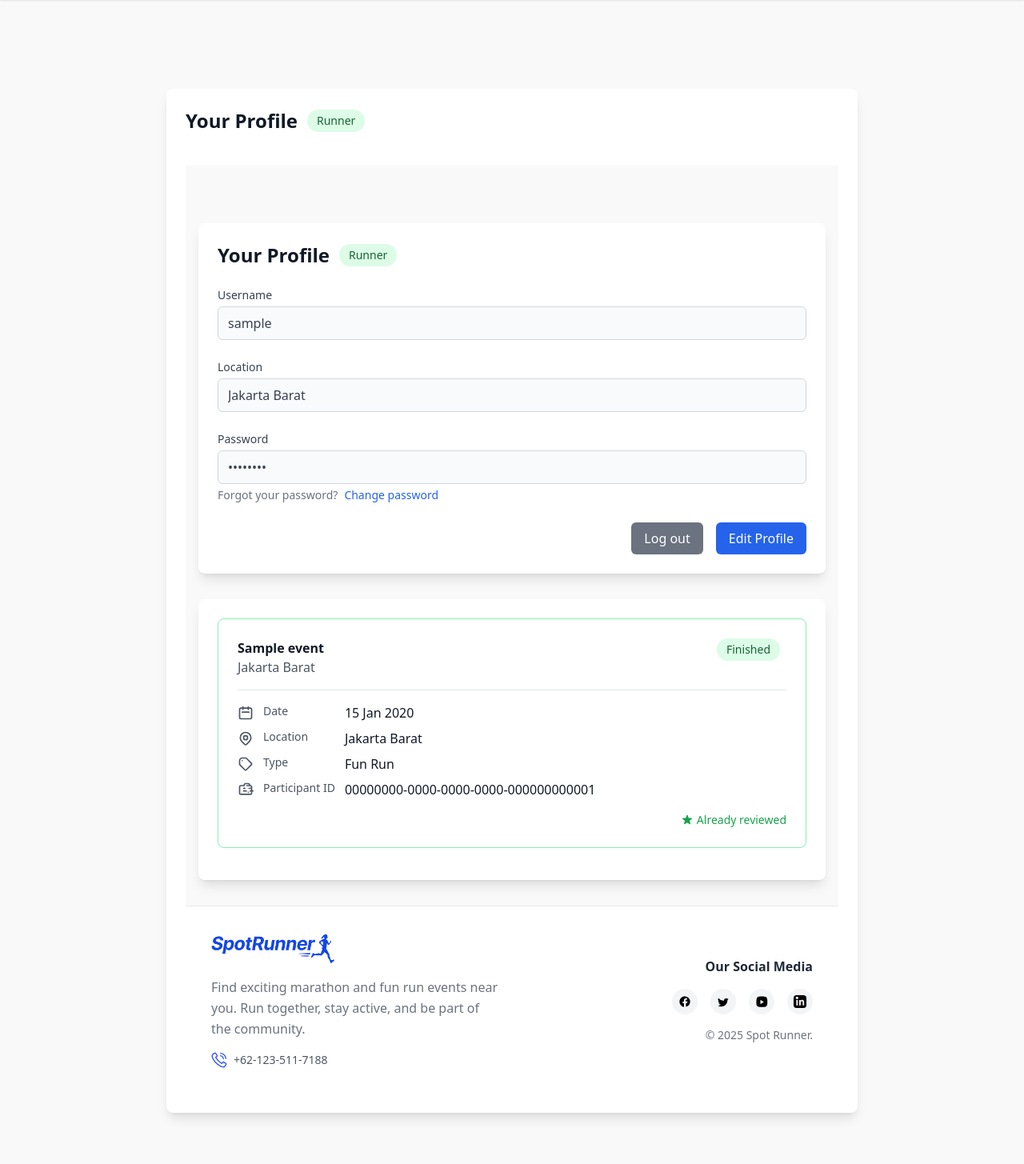
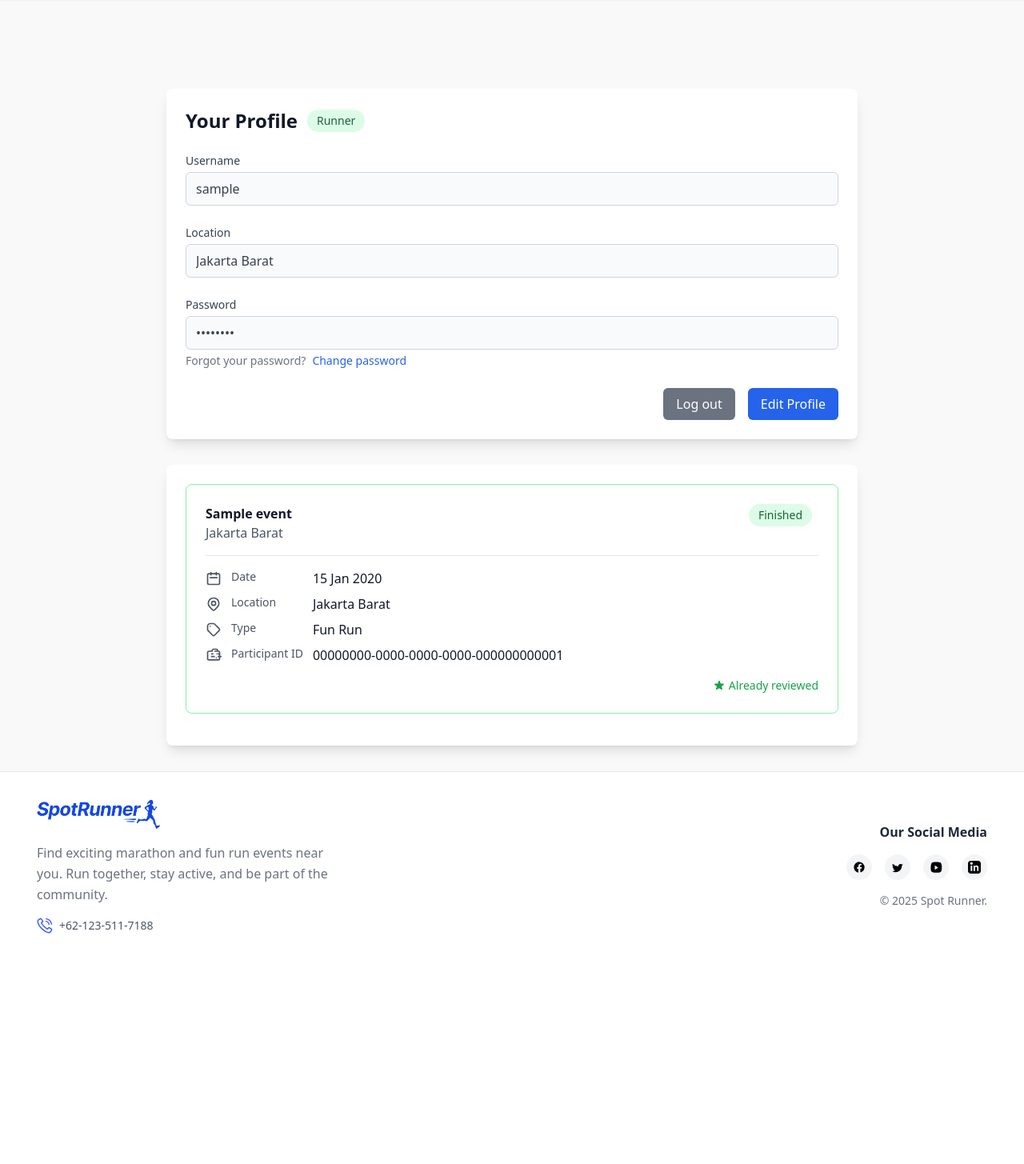
Before and after one commit to pbp-kelompok-e8/spot-runner, a Django app: a page that uses apps/main/templates/runner_detail.html in a window 1280 px wide. Shown: the part 65-1520 px from the top of the page at 80% size. After the commit the page ends 1232 px from the top, so only its background shows below. Run offline with Django 5.2, Linux system fonts and the light colour scheme; a user stored in the database is signed in; tables that the repository leaves empty hold one stand-in row (values such as "Sample post"); some libraries are stand-ins or nearby versions.

Commit message:
merging all

```diff
--- a/apps/main/templates/runner_detail.html
+++ b/apps/main/templates/runner_detail.html
@@ -7,23 +7,6 @@
 {% endblock meta %}
 
 {% block content %}
-
-
-<div class="max-w-4xl mx-auto px-4 py-8 bg-[#F9F9F9] mt-10">
-
-	<div class="bg-white rounded-lg shadow-lg p-6 mb-8 mt-10">
-		<div class="flex justify-between items-center mb-6">
-			<div class="flex items-center gap-3">
-				<h1 id="display-username-header" class="text-2xl font-bold text-gray-900">Your Profile</h1>
-				<span class="px-3 py-1 text-sm bg-green-100 text-green-800 rounded-full">Runner</span>
-			</div>
-			<div id="lastLogin" class="text-sm text-gray-500">
-
-			</div>
-		</div>
-{% include 'navbar.html' %}
-{% include 'confirmation_modal.html' %}
-{% include 'review_modal.html' %}
 
 <div class="max-w-4xl mx-auto px-4 py-8 bg-[#F9F9F9] mt-10">
     <!-- Profile Section -->
```
